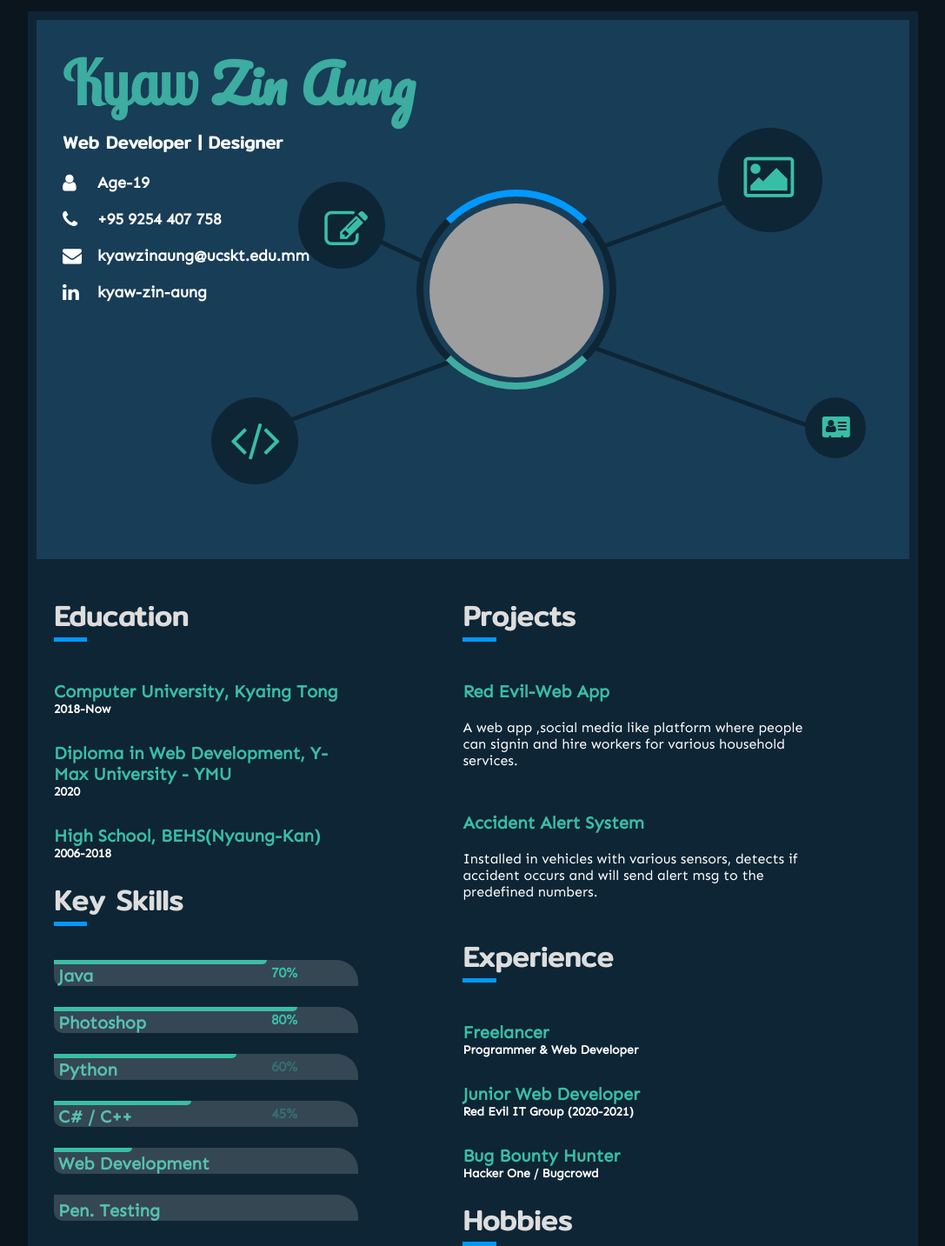
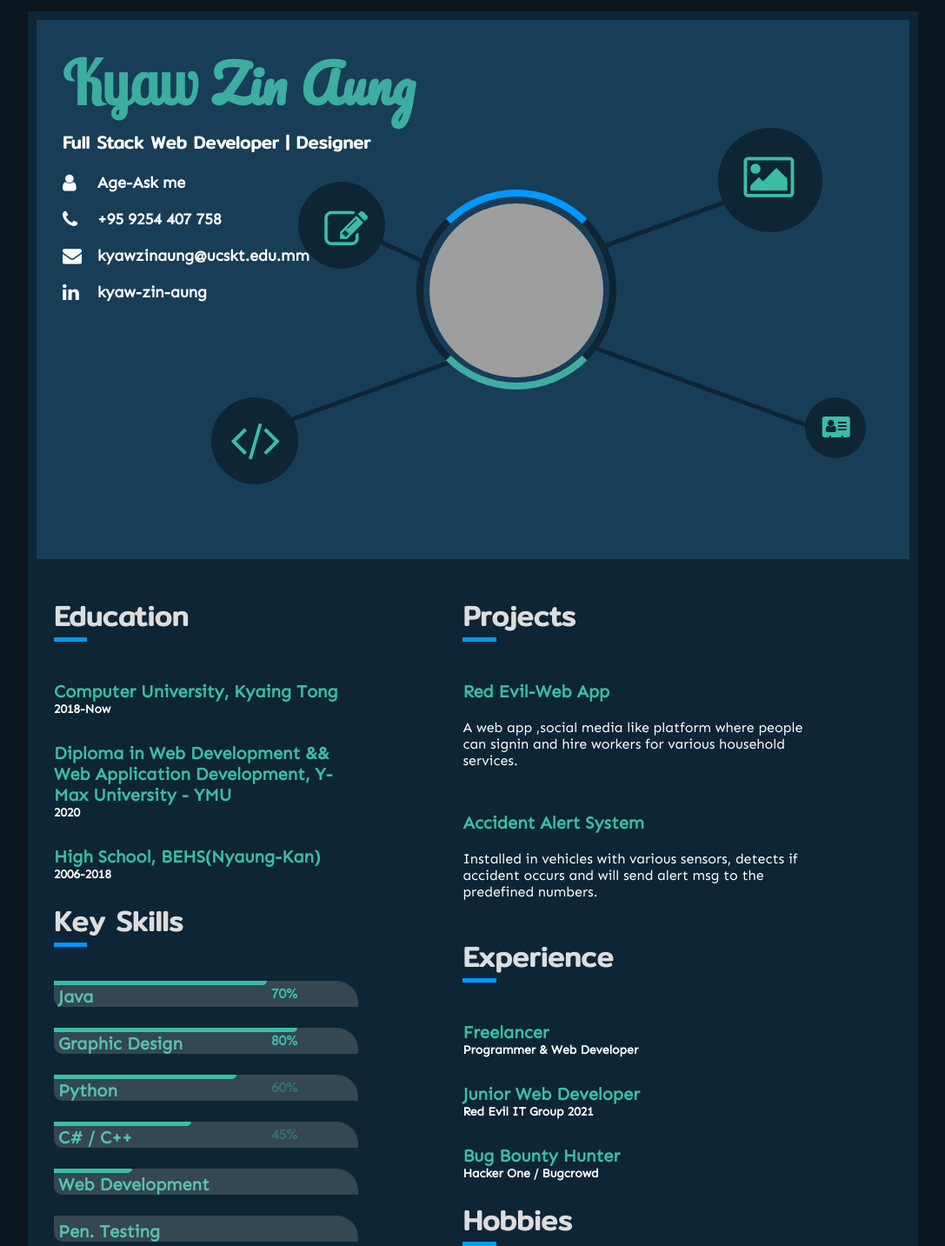
Before and after one commit to kyaw-zin-aung/k24.github.io, a plain HTML site: page index.html in a window 1280 px wide. Shown: the top 1433 px of the page at 87% size, without its empty margins (96-1183 px from the left). Drawn offline with nearby package versions, Linux system fonts and the light colour scheme; grey boxes are pictures that could not be loaded.

Commit message:
Update index.html

```diff
--- a/index.html
+++ b/index.html
@@ -1664,8 +1664,8 @@ pre {
       <main>
         <span class="about">
           <h1><st>Kyaw</st> Zin Aung</h1>
-          <h4>Web Developer | Designer</h4>
-          <span class="fa fa-user"><h5>Age-19</h5></span>
+          <h4>Full Stack Web Developer | Designer</h4>
+          <span class="fa fa-user"><h5>Age-Ask me</h5></span>
           <span class="fa fa-phone"><h5><a href="tel:+95 9254 407 758" style="color:white; text-decoration: none;"> +95 9254 407 758</a></h5></span>
           <span class="fa fa-envelope"><h5><a href="mailto:kyawzinaung@ucskt.edu.mm" style="color:white; text-decoration: none;">kyawzinaung@ucskt.edu.mm</a></h5></span>
           <span class="fa fa-linkedin"><h5><a href="https://www.linkedin.com/in/kyaw-zin-aung-366a8b1b6" style="color:white; text-decoration: none;">kyaw-zin-aung</a></h5></span>
@@ -1697,7 +1697,7 @@ pre {
           <h1>Education</h1>
           <h4>Computer University, Kyaing Tong</h4>
           <h5>2018-Now</h5>
-          <h4>Diploma in Web Development, Y-Max University - YMU</h4>
+          <h4>Diploma in Web Development && Web Application Development, Y-Max University - YMU</h4>
           <h5>2020</h5>
           <h4>High School, BEHS(Nyaung-Kan)</h4>
           <h5>2006-2018</h5>
@@ -1705,7 +1705,7 @@ pre {
           <h1>Key Skills</h1>
           <h4 class="sk">Java</h4>
           <span class="progress java "></span>
-          <h4 class="sk">Photoshop</h4>
+          <h4 class="sk">Graphic Design</h4>
           <span class="progress graphic"></span>
           <h4 class="sk">Python</h4>
           <span class="progress python"></span>
@@ -1733,7 +1733,7 @@ pre {
           <h4>Freelancer</h4>
           <h5>Programmer & Web Developer</h5>
           <h4>Junior Web Developer</h4>
-          <h5>Red Evil IT Group (2020-2021)</h5>
+          <h5>Red Evil IT Group 2021</h5>
           <h4>Bug Bounty Hunter</h4>
           <h5>Hacker One / Bugcrowd</h5>
 
```
